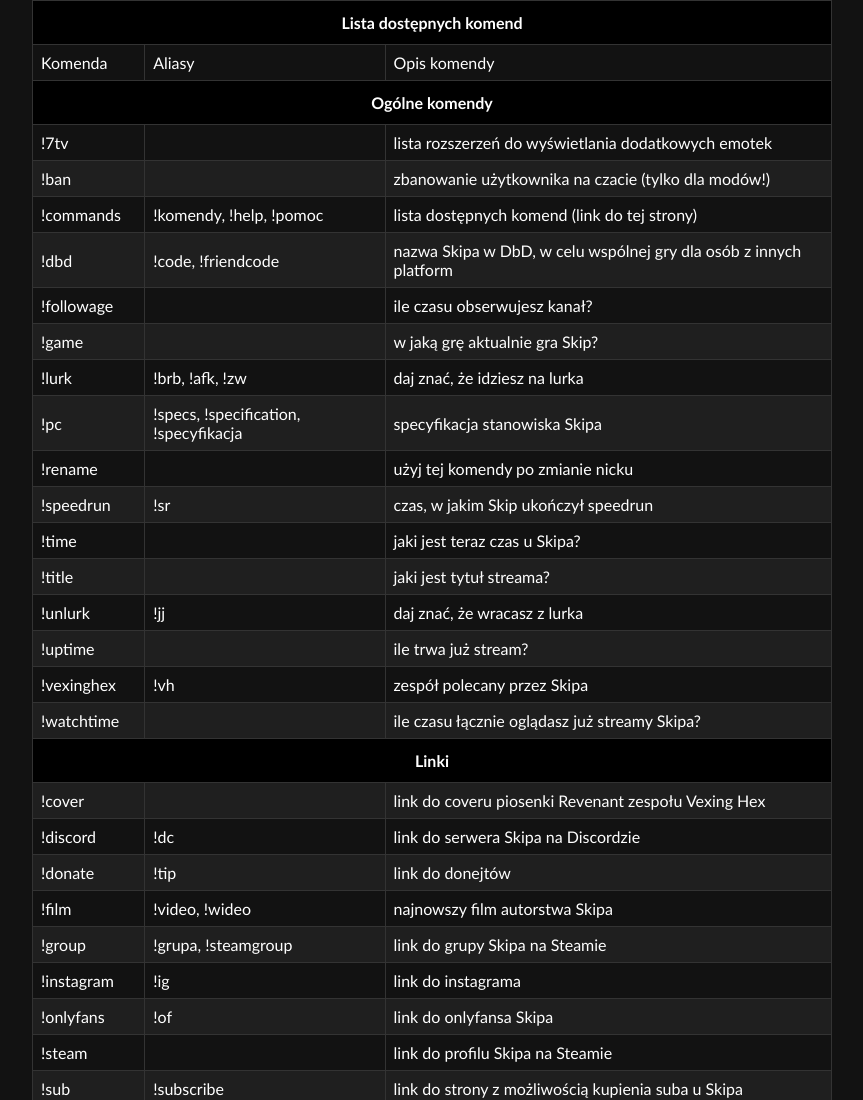
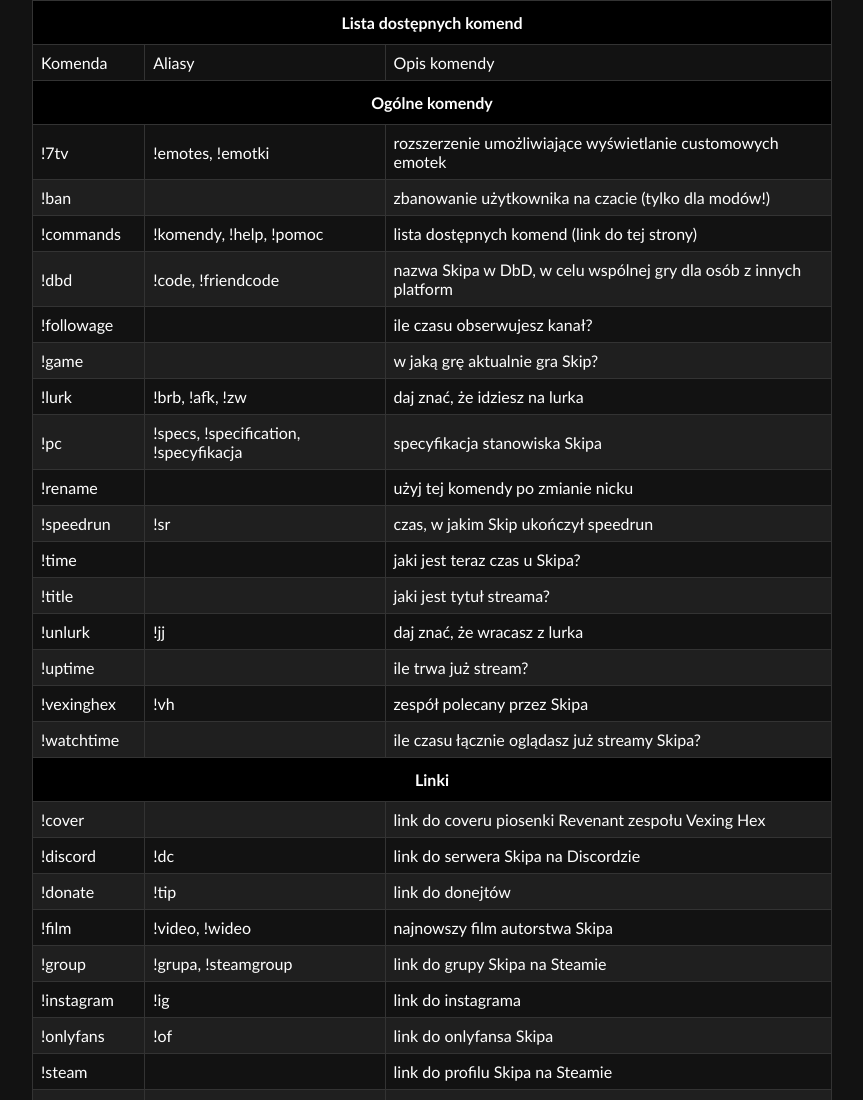
Before and after one commit to skipdudes/commands, a plain HTML site: page index.html in a window 1280 px wide. Shown: the top 1100 px of the page, without its empty margins (208-1071 px from the left). Drawn offline with Linux system fonts and the light colour scheme.

Commit message:
7TV migrate and aliases

```diff
--- a/index.html
+++ b/index.html
@@ -4,7 +4,8 @@
     <meta charset="UTF-8">
     <meta http-equiv="X-UA-Compatible" content="IE=edge">
     <meta name="viewport" content="width=device-width, initial-scale=1.0">
-    <link rel="icon" type="image/png" href="favicon.png">
+    <!-- <link rel="icon" type="image/png" href="favicon.png"> -->
+    <link rel="icon" type="image/png" href="https://static-cdn.jtvnw.net/jtv_user_pictures/7e109b9b-ab7a-4180-8735-209b2b858ceb-profile_image-300x300.png">
     <title>Lista dostępnych komend</title>
     <link rel="stylesheet" href="styles.css">
 </head>
@@ -16,7 +17,7 @@
             <tr id="help"><td>Komenda</td><td>Aliasy</td><td>Opis komendy</td></tr>
 
             <tr><th colspan="3">Ogólne komendy</th></tr>
-            <tr><td>!7tv</td><td></td><td>lista rozszerzeń do wyświetlania dodatkowych emotek</td></tr>
+            <tr><td>!7tv</td><td>!emotes, !emotki</td><td>rozszerzenie umożliwiające wyświetlanie customowych emotek</td></tr>
             <tr><td>!ban</td><td></td><td>zbanowanie użytkownika na czacie (tylko dla modów!)</td></tr>
             <tr><td>!commands</td><td>!komendy, !help, !pomoc</td><td>lista dostępnych komend (link do tej strony)</td></tr>
             <tr><td>!dbd</td><td>!code, !friendcode</td><td>nazwa Skipa w DbD, w celu wspólnej gry dla osób z innych platform</td></tr>
```
